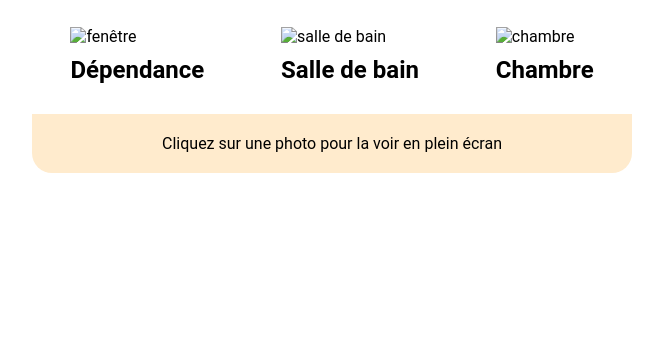
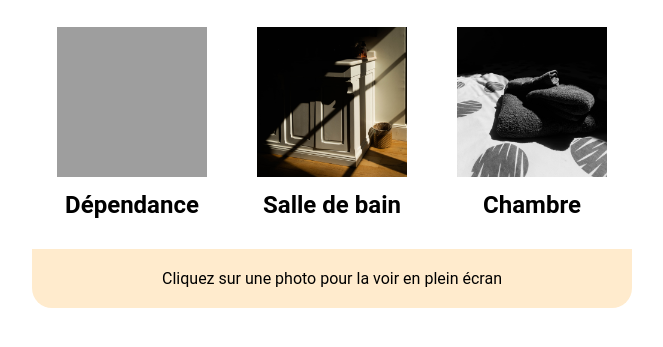
Before and after one commit to Milous98/Mimo-App-Projects, a plain HTML site: page Galerie/index.html in a window 1280 px wide. Shown: the part 111-458 px from the top of the page, without its empty margins (308-971 px from the left). Drawn offline with Linux system fonts and the light colour scheme; the site is published under a folder, as on GitHub Pages, so addresses that start at the root find nothing.

Commit message:
Fix image source paths in index.html

```diff
--- a/Galerie/index.html
+++ b/Galerie/index.html
@@ -16,15 +16,15 @@
             </div>
             <div class="container-photo">
                 <div class="photo">
-                    <img class="img" src="/images/A7_07624.jpg" alt="fenêtre">
+                    <img class="img" src="images/A7_07624.jpg" alt="fenêtre">
                     <h2>Dépendance</h2>
                 </div>
                 <div class="photo">
-                    <img class="img" src="/images/A7_09025.jpg" alt="salle de bain">
+                    <img class="img" src="images/A7_09025.jpg" alt="salle de bain">
                     <h2>Salle de bain</h2>
                 </div>
                 <div class="photo">
-                    <img class="img" src="/images/A7_09322.jpg" alt="chambre">
+                    <img class="img" src="images/A7_09322.jpg" alt="chambre">
                     <h2>Chambre</h2>
                 </div>
             </div>
```
